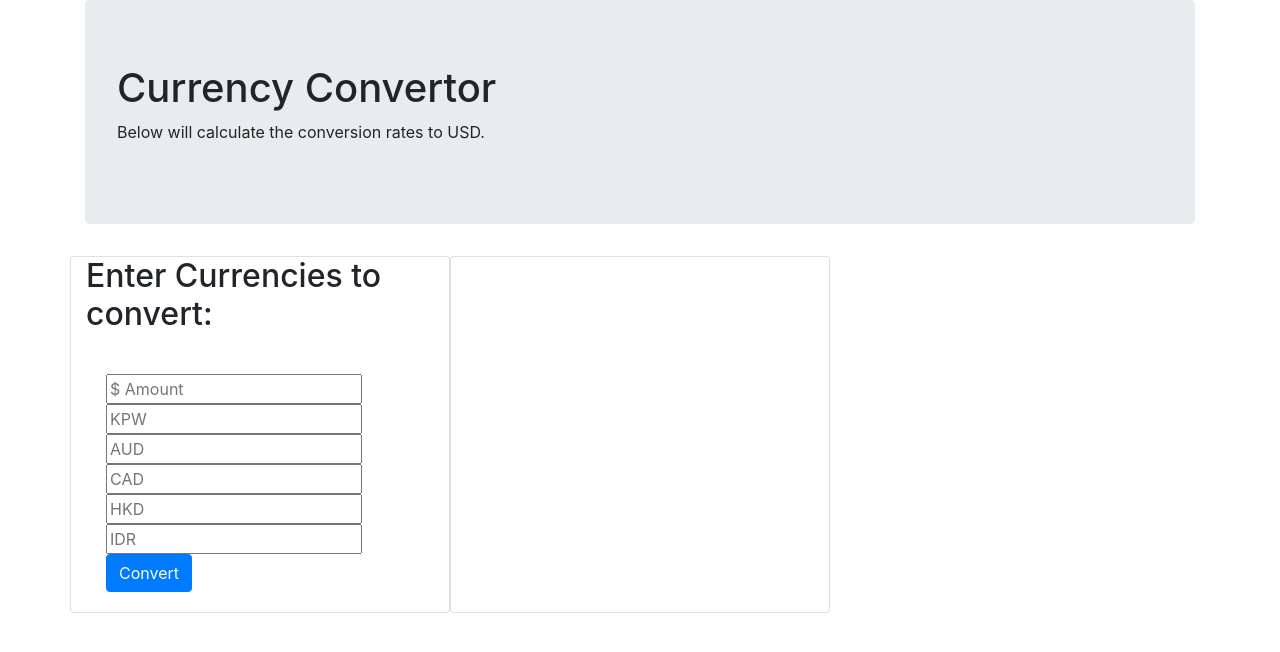
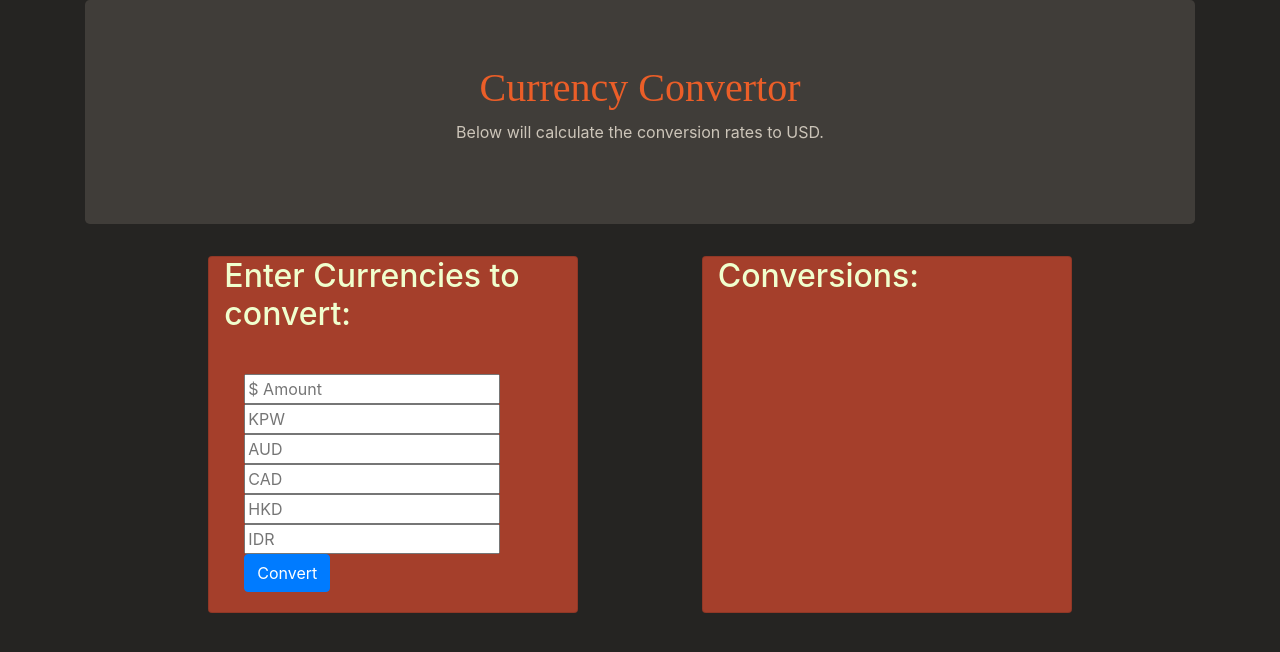
Before and after one commit to jonstump/api-friday-project, a website built with webpack: page src/index.html in a window 1280 px wide. Built offline with nearby package versions, Linux system fonts and the light colour scheme.

Commit message:
working on output bug

```diff
--- a/src/css/styles.css
+++ b/src/css/styles.css
@@ -6,4 +6,37 @@ html, body {
   padding: 0;
   height: 100%;
   width: 100%;
+  background-color: #252422;
 }
+
+.jumbotron {
+  background-color: #403D39;
+  color: #CCC5B9;
+  text-align: center;
+}
+h1 {
+  font-family: 'Fascinate';
+  color: #EB5E28;
+}
+span {
+  display: block;
+}
+.row {
+  margin: auto;
+  justify-content: space-evenly;
+}
+
+.card {
+  background-color: #A53F2B;
+  color: #F0FFCE;
+  }
+
+.card-body{
+  /* background-color: brown; */
+
+  height: fit-content;
+  word-wrap: break-word;
+  width: fixed;
+  vertical-align:middle;
+  /* outline-style: solid; */
+}
--- a/src/index.html
+++ b/src/index.html
@@ -25,8 +25,15 @@
         </div>
       </div>
       <div class="card col-md-4">
-        <span id="error"></span>
-        <span id="conversion"></span>
+        <div class="card-title">
+          <h2>Conversions:</h2>
+        </div>
+        <div class="card-body">
+          <ul>
+            <span id="error"></span>
+            <span id="conversion"></span>
+          </ul>
+        </div>
       </div>
     </div>
 
--- a/src/js/currency.js
+++ b/src/js/currency.js
@@ -2,7 +2,7 @@ export default class Currency {
   static currencyConvert() {
     return new Promise(function(resolve, reject) {
       let request = new XMLHttpRequest();
-      const url = `https://v6.exchangerate-api.com/v6/${process.env.API_KEY}/latest/USD`;
+      const url = `https://v6.exchangerate-api.com/v6/${process.env.API_KE}/latest/USD`;
       request.onload = function() {
         if (this.status === 200) {
           resolve(request.response);
--- a/src/js/main.js
+++ b/src/js/main.js
@@ -26,12 +26,11 @@ $(document).ready(function() {
       for (let i = 0; i < currencies.length; i++) {
         const rate = body.conversion_rates[currencies[i]] * amount;
         if (body.result === "error") {
-          $('#error').text(`There was an error processing your request: ${body['error-type']}`);
+          $('#error').text(`<li>There was an error processing your request: ${body['error-type']}</li>`);
         } else if (isNaN(rate)) {
-          $('#conversion').append(`Sorry we can't cover a rate for ${currencies[i]}`);
+          $('#conversion').append(`<li>Sorry we can't cover a rate for ${currencies[i]}</li>`);
         } else {
-          $('#conversion').append(`The current rate for ${currencies[i]} is $${rate}`);
-          $('#error').text("");
+          $('#conversion').append(`<li>The current rate for ${currencies[i]} is $${rate}</li>`);
         }
       }
     });
```
